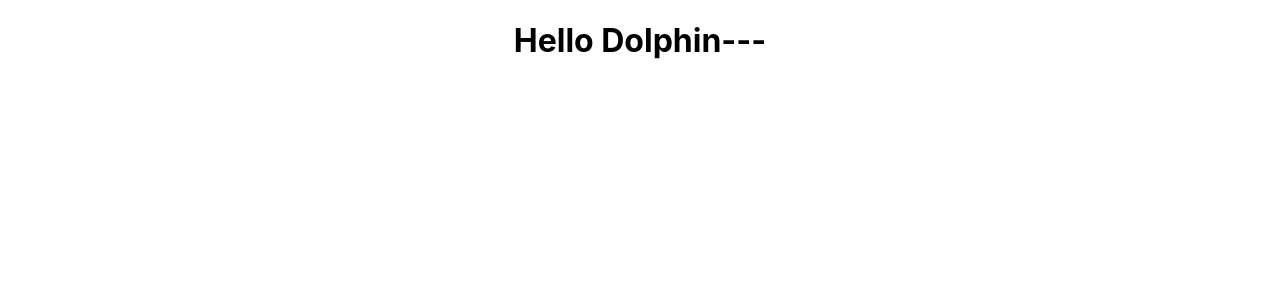
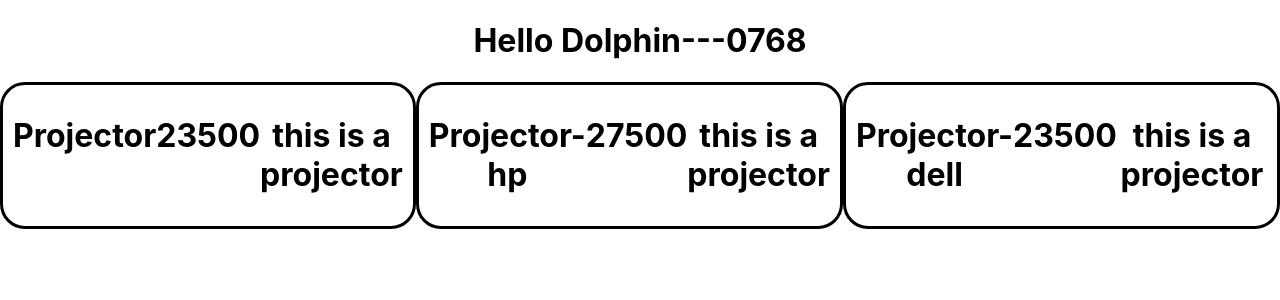
Before and after one commit to Lakeram21/dolphin, a React (Create React App) app: page / in a window 1280 px wide. Shown: the top 300 px of the page. Built offline with nearby package versions, Linux system fonts and the light colour scheme.

Commit message:
css and items

```diff
--- a/src/App.js
+++ b/src/App.js
@@ -1,10 +1,12 @@
 
 import './App.css';
+import Items from './components/Items.js'
 
 function App() {
   return (
     <div className="App">
-      <h1>Hello Dolphin---</h1>
+      <h1>Hello Dolphin---0768</h1>
+      <Items/>
     </div>
   );
 }
--- /dev/null
+++ b/src/components/Items.css
@@ -0,0 +1,13 @@
+.item{
+    border: 3px solid black;
+    border-radius: 25px;
+    display: flex;
+    justify-content: space-around;
+    padding: 10px;
+}
+
+.items{
+    display: flex;
+    justify-content: space-around;
+
+}
--- a/src/components/Items.js
+++ b/src/components/Items.js
@@ -1,11 +1,44 @@
-import React from 'react'
+import React,{useState} from 'react'
+
+import "./Items.css"
+
+
+
 
 function Items() {
+    const [items, setItems] = useState([
+            {
+            id:1,
+            name:"Projector",
+            price:23500,
+            description:"this is a projector"
+        },
+        {
+            id: 2,
+            name: "Projector-hp",
+            price: 27500,
+            description: "this is a projector"
+        },
+    {
+        id: 3,
+        name: "Projector-dell",
+        price: 23500,
+        description: "this is a projector"
+    }
+
+]);
+
     return (
-        <div>
-
-        </div>
-    )
+      <div className="items">
+        {items.map((item) => (
+          <div className="item">
+            <h1>{item.name}</h1>
+            <h1>{item.price}</h1>
+            <h1>{item.description}</h1>
+          </div>
+        ))}
+      </div>
+    );
 }
 
 export default Items
--- a/src/components/Navigation.js
+++ b/src/components/Navigation.js
@@ -1,6 +1,7 @@
 import React from 'react'
 
 function Navigation() {
+
     return (
         <div>
 
```
